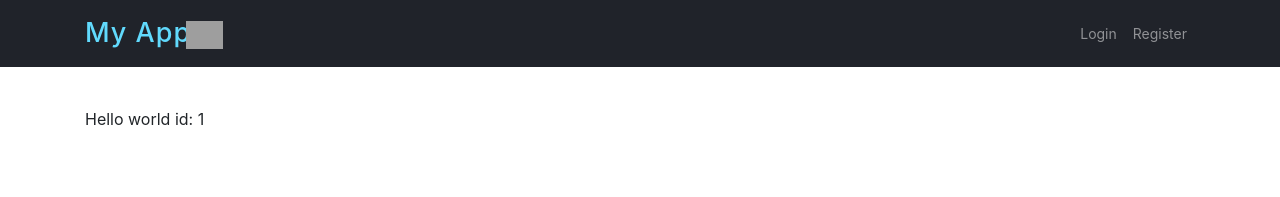
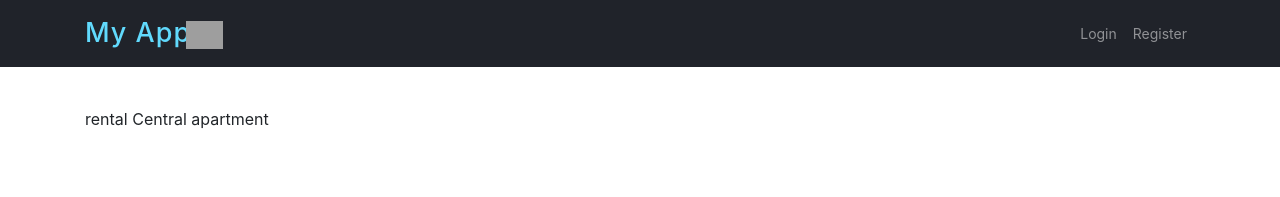
Before and after one commit to Incarnation/react-test-2, a React (Create React App) app: page /rentals/1 in a window 1280 px wide. Shown: the top 197 px of the page. Built offline with nearby package versions, Linux system fonts and the light colour scheme; grey boxes are pictures that could not be loaded.

Commit message:
add fetch by id

```diff
--- a/src/App.js
+++ b/src/App.js
@@ -5,7 +5,7 @@ import { Provider } from "react-redux";
 import "./App.css";
 import { Header } from "./shared/Header";
 import RentalList from "./components/rental/RentalList";
-import { RentalDetail } from "./components/rental/RentalDetail";
+import RentalDetail from "./components/rental/RentalDetail";
 
 const store = require("./reducers").init();
 
--- a/src/actions/index.js
+++ b/src/actions/index.js
@@ -1,4 +1,4 @@
-import { FETCH_RENTALS } from "./types";
+import { FETCH_RENTALS, FETCH_RENTAL_BY_ID } from "./types";
 
 const rentals = [
   {
@@ -19,3 +19,12 @@ export const fetchRentals = () => {
     rentals: rentals
   };
 };
+
+export const featchRentalById = id => {
+  const rental = rentals.find(rental => rental.id === id);
+
+  return {
+    type: FETCH_RENTAL_BY_ID,
+    rental: rental
+  };
+};
--- a/src/actions/types.js
+++ b/src/actions/types.js
@@ -1 +1,2 @@
 export const FETCH_RENTALS = "FETCH_RENTALS";
+export const FETCH_RENTAL_BY_ID = "FETCH_RENTAL_BY_ID";
--- a/src/components/rental/RentalDetail.js
+++ b/src/components/rental/RentalDetail.js
@@ -1,13 +1,30 @@
 import React from "react";
+import { connect } from "react-redux";
+import * as actions from "../../actions";
 
-export class RentalDetail extends React.Component {
+class RentalDetail extends React.Component {
   constructor(props) {
     super(props);
 
-    this.id = this.props.match.params.id;
+    //this.id = this.props.match.params.id;
+  }
+
+  //
+  componentWillMount() {
+    const rentalId = this.props.match.params.id;
+    this.props.dispatch(actions.featchRentalById(rentalId));
   }
 
   render() {
-    return <div>Hello world id: {this.id}</div>;
+    const rental = this.props.rental;
+
+    return <div>rental {rental.title}</div>;
   }
 }
+
+const mapStateToProps = (state, myprops) => {
+  //debugger;
+  return { rental: state.rental.data };
+};
+
+export default connect(mapStateToProps)(RentalDetail);
--- a/src/reducers/index.js
+++ b/src/reducers/index.js
@@ -1,9 +1,10 @@
 import * as redux from "redux";
-import { rentalReducer } from "./rental-reducer";
+import { rentalReducer, selectedRentalReducer } from "./rental-reducer";
 
 export const init = () => {
   const reducer = redux.combineReducers({
-    rentals: rentalReducer
+    rentals: rentalReducer,
+    rental: selectedRentalReducer
   });
 
   const store = redux.createStore(reducer);
--- a/src/reducers/rental-reducer.js
+++ b/src/reducers/rental-reducer.js
@@ -1,10 +1,17 @@
 import { FETCH_RENTALS } from "../actions/types";
+import { FETCH_RENTAL_BY_ID } from "../actions/types";
 
 const INTIAL_STATE = {
-  data: []
+  rentals: {
+    data: []
+  },
+
+  rental: {
+    data: {}
+  }
 };
 
-export const rentalReducer = (state = INTIAL_STATE, action) => {
+export const rentalReducer = (state = INTIAL_STATE.rentals, action) => {
   switch (action.type) {
     case FETCH_RENTALS:
       return { ...state, data: action.rentals };
@@ -13,3 +20,13 @@ export const rentalReducer = (state = INTIAL_STATE, action) => {
       return state;
   }
 };
+
+export const selectedRentalReducer = (state = INTIAL_STATE.rental, action) => {
+  switch (action.type) {
+    case FETCH_RENTAL_BY_ID:
+      return { ...state, data: action.rental };
+      break;
+    default:
+      return state;
+  }
+};
```
